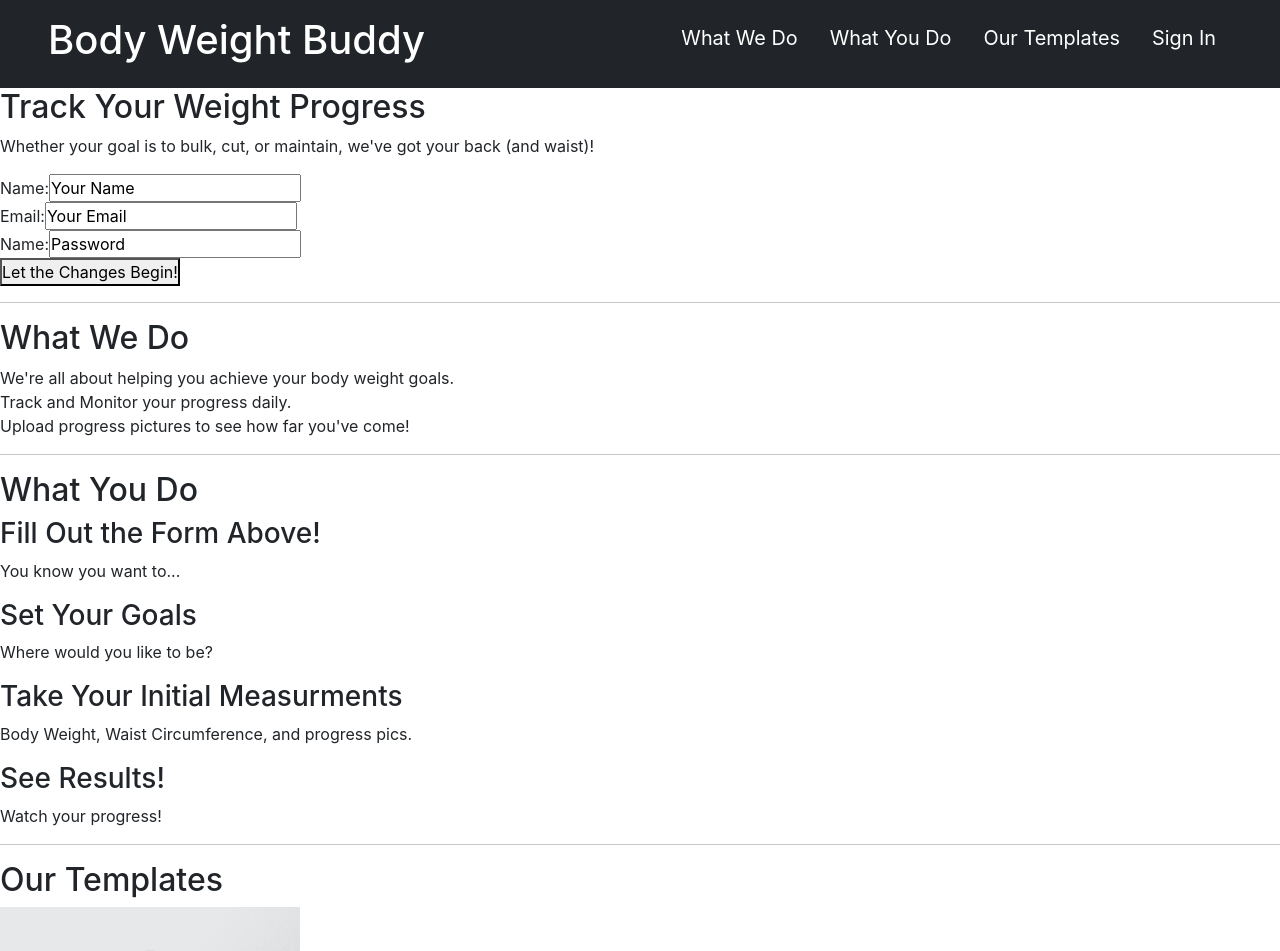
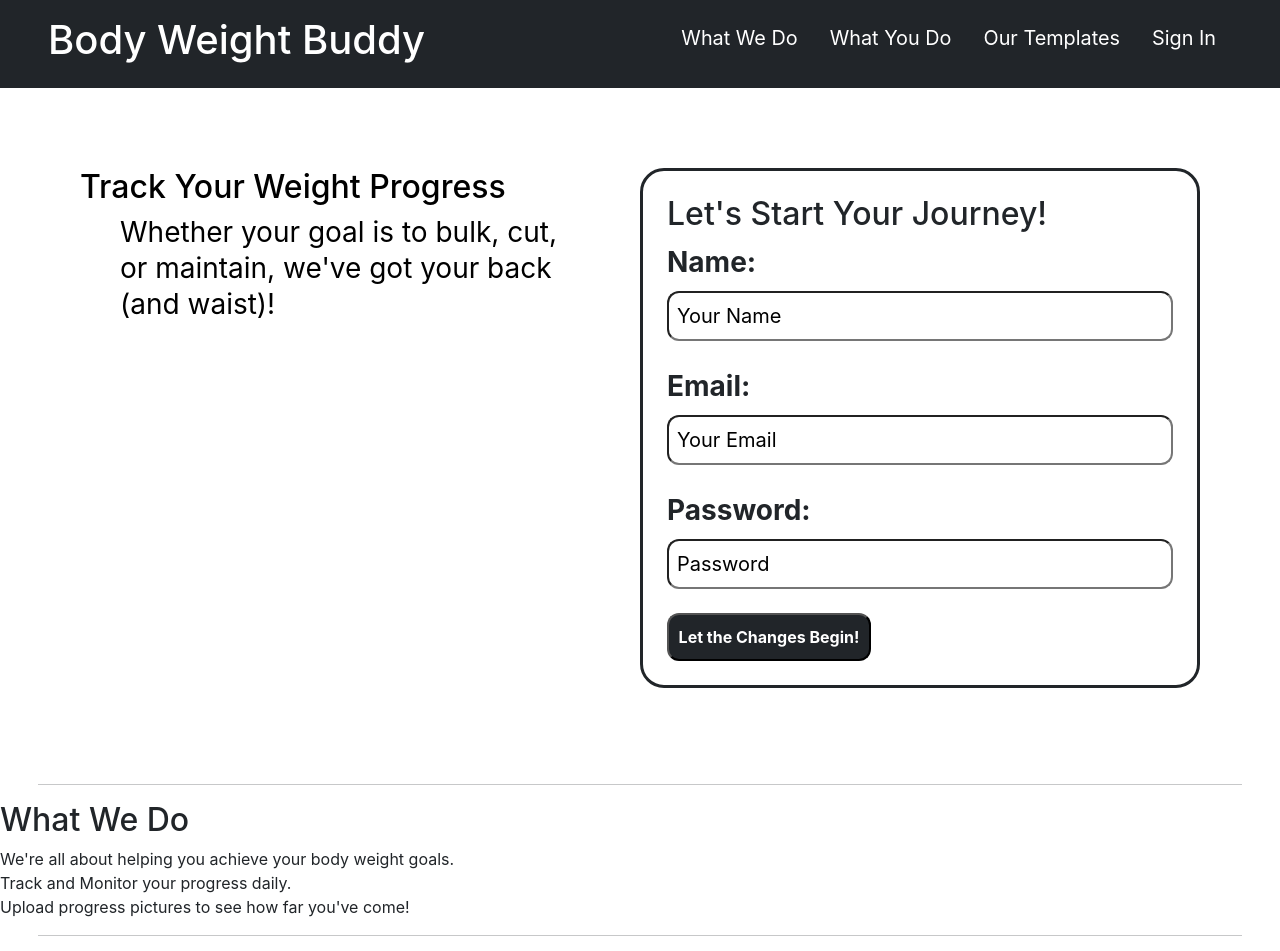
Before and after one commit to jfraught/Body-weight-tracker, a React (Create React App) app in the folder client/: page / in a window 1280 px wide. Shown: the top 951 px of the page. Built offline with nearby package versions, Linux system fonts and the light colour scheme.

Commit message:
hero style

```diff
--- a/client/src/index.css
+++ b/client/src/index.css
@@ -5,6 +5,7 @@
 }
 
 body {
+  color: #212529;
   margin: 0;
   font-family: -apple-system, BlinkMacSystemFont, 'Segoe UI', 'Roboto', 'Oxygen',
     'Ubuntu', 'Cantarell', 'Fira Sans', 'Droid Sans', 'Helvetica Neue',
@@ -36,9 +37,9 @@ header nav ul {
 }
 
 header nav ul li button {
-  background: none!important;
+  background: none;
   border: none;
-  padding: 0!important;
+  padding: 0;
   text-decoration: none;
   color: white;
   font-size: 1.55vw;
@@ -58,3 +59,62 @@ footer a {
   text-decoration: none;
   color: #212529;
 }
+
+form button {
+  font-weight: bold;
+  background: #212529;
+  color: white;
+  padding: 1.2vh;
+  text-decoration: none;
+  border-radius: 1.5vh;
+}
+
+form button:hover {
+  color: blue;
+}
+
+hr {
+  margin-left: 3vw;
+  margin-right: 3vw;
+}
+
+.hero {
+  display: flex;
+  justify-content: space-between;
+  align-items: flex-start;
+  flex-wrap: wrap;
+  padding: 10vh;
+}
+
+.signup-label {
+  font-size: 3.5vh;
+  font-weight: bold;
+  padding-bottom: 1vh;
+}
+
+.signup-form {
+  flex-wrap: wrap;
+  border: solid 3px #212529;
+  width: 50%;
+  border-radius: 3vh;
+  padding: 3vh;
+}
+
+.form-input {
+  font-size: 2.5vh;
+  display: block;
+  width: 100%;
+  padding: 1vh;
+  border-radius: 1.5vh;;
+}
+
+.cta {
+  width: 45%;
+  color: black;
+  font-size: 3.5vh;
+  line-height: 4.5vh;
+}
+
+.cta p {
+  padding-left: 5vh;
+}
--- a/client/src/pages/Home.js
+++ b/client/src/pages/Home.js
@@ -3,41 +3,57 @@ import React from 'react';
 const Home = () => {
     return (
         <main>
+            <section className="hero">
+                <div className="cta">
                     <h2>Track Your Weight Progress</h2>
                     <p>
                         Whether your goal is to bulk, cut, or maintain,
                         we've got your back (and waist)!
                     </p>
-
-            <form>
-                <div>
-                    <label htmlFor='name'>Name:</label>
-                    <input type='text' name='name' defaultValue='Your Name'></input>
                 </div>
 
+                <form className="signup-form">
+                    <h2>Let's Start Your Journey!</h2>
                     <div>
-                    <label htmlFor='email'>Email:</label>
-                    <input type='email' name='email' defaultValue='Your Email'></input>
+                        <label htmlFor='name' className="signup-label">Name:</label>
+                        <input type='text' name='name' defaultValue='Your Name' className="form-input"></input>
                     </div>
 
+                    <br/>
+
                     <div>
-                    <label htmlFor='password'>Name:</label>
-                    <input type='text' name='password' defaultValue='Password'></input>
+                        <label htmlFor='email' className="signup-label">Email:</label>
+                        <input type='email' name='email' defaultValue='Your Email' className="form-input"></input>
                     </div>
+
+                    <br/>
+
+                    <div>
+                        <label htmlFor='password' className="signup-label">Password:</label>
+                        <input type='text' name='password' defaultValue='Password' className="form-input" ></input>
+                    </div>
+
+                    <br/>
 
                     <button>Let the Changes Begin!</button>
                 </form>
+        </section>
 
             <hr/>
 
+        <section>
+            <div>
                 <h2 id="what-we-do">What We Do</h2>
                     <p>
                         We're all about helping you achieve your body weight goals. <br/>
                         Track and Monitor your progress daily. <br/>
                         Upload progress pictures to see how far you've come!
                     </p>
+            </div>
+
             <hr/>
 
+            <div>
                 <h2 id="what-you-do">What You Do</h2>
                     <h3>Fill Out the Form Above!</h3>
                         <p>You know you want to...</p>
@@ -47,6 +63,8 @@ const Home = () => {
                         <p>Body Weight, Waist Circumference, and progress pics.</p>
                     <h3>See Results!</h3>
                         <p>Watch your progress!</p>
+            </div>
+
             <hr/>
 
             <h2 id="our-template">Our Templates</h2>
@@ -57,7 +75,7 @@ const Home = () => {
                             alt=''
                             height='300em'
                         />
-                        <figcaption>Lean and Mean - Sebastian!</figcaption>
+                        <figcaption>Lean and Mean Sebastian!</figcaption>
                     </figure>
 
                     <figure>
@@ -66,7 +84,7 @@ const Home = () => {
                             alt=''
                             height='300em'
                         />
-                        <figcaption>Built and Beefy - Dan!</figcaption>
+                        <figcaption>Built and Beefy Dan!</figcaption>
                     </figure>
 
                     <figure>
@@ -75,11 +93,13 @@ const Home = () => {
                             alt=''
                             height='300em'
                         />
-                        <figcaption>THICCCCCCCC - Jordan!</figcaption>
+                        <figcaption>THICCCCCCCC Jordan!</figcaption>
                     </figure>
                 </div>
 
-                <hr className="mx-5"/>
+                <hr/>
+
+            </section>
         </main>
     );
 };
```
Lines whose indentation alone changed are shown as unchanged.
